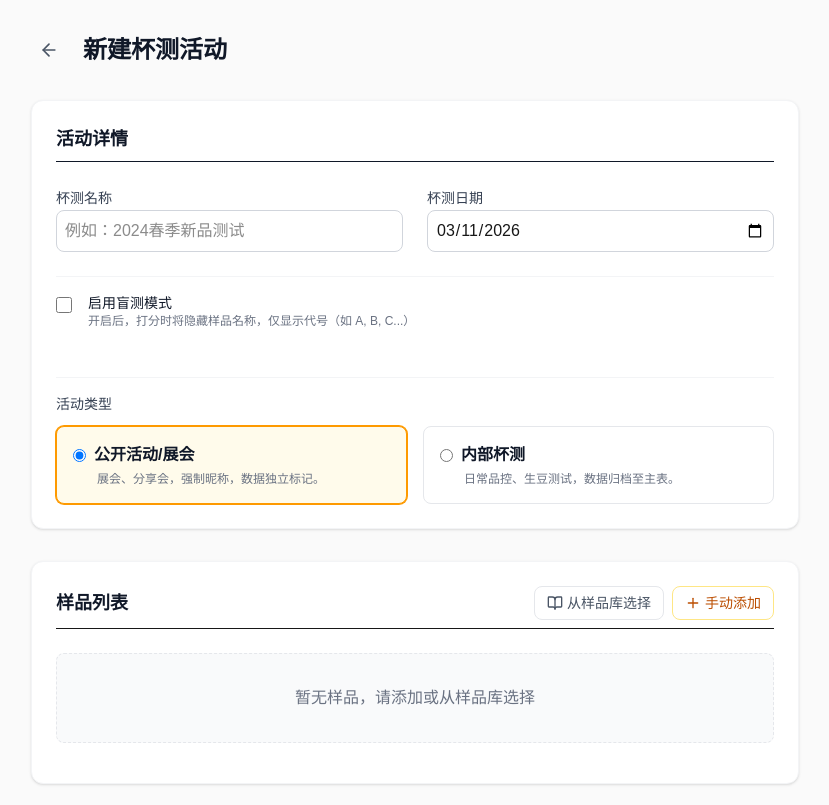
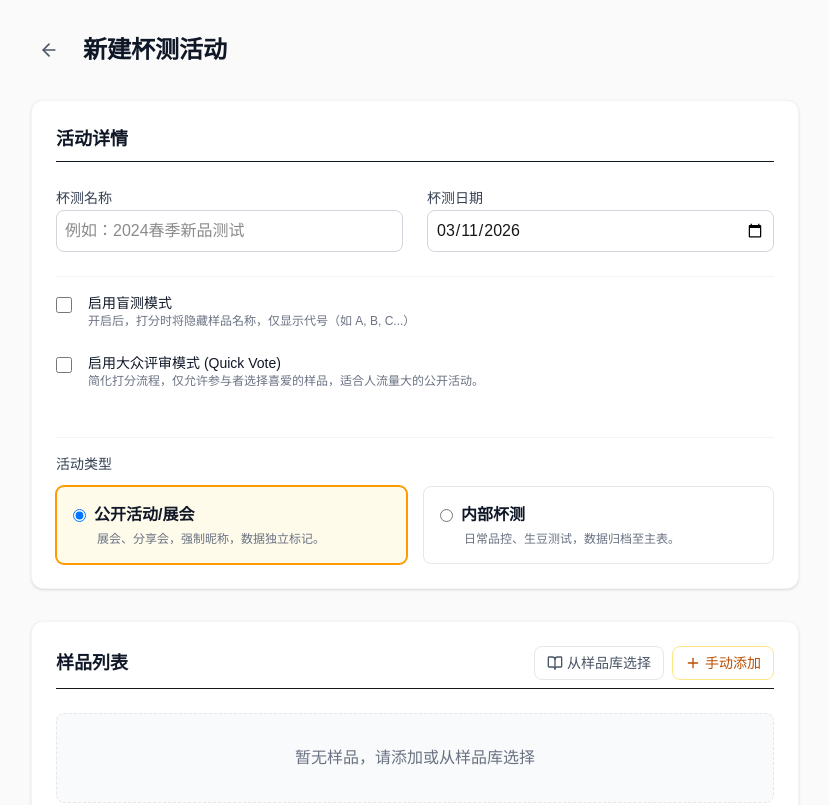
Before and after one commit to mapplezq/coffee-cupping-tool, a Next.js app: page /session/new in a window 1280 px wide. Shown: the top 805 px of the page, without its empty margins (225-1054 px from the left). Built offline with nearby package versions, Linux system fonts and the light colour scheme.

Commit message:
feat: add quick voting mode configuration

```diff
--- a/src/app/session/new/page.tsx
+++ b/src/app/session/new/page.tsx
@@ -25,6 +25,8 @@ const sessionSchema = z.object({
   blindMode: z.boolean().optional(),
   blindLabelType: z.enum(['letter', 'number']).optional(),
   type: z.enum(['internal', 'event']),
+  votingMode: z.boolean().optional(),
+  maxVotes: z.number().min(1).max(10).optional(),
 });
 
 type SessionFormValues = z.infer<typeof sessionSchema>;
@@ -46,6 +48,8 @@ export default function NewSessionPage() {
       blindMode: false,
       blindLabelType: 'number',
       type: 'event', // Default to Event as requested by user often using public events
+      votingMode: false,
+      maxVotes: 3,
     },
   });
 
@@ -57,6 +61,7 @@ export default function NewSessionPage() {
 
   const blindMode = watch('blindMode');
   const sessionType = watch('type');
+  const votingMode = watch('votingMode');
 
   const { fields, append, remove, move } = useFieldArray({
     control,
@@ -76,6 +81,8 @@ export default function NewSessionPage() {
         blindMode: data.blindMode,
         blindLabelType: data.blindLabelType,
         type: data.type, // Ensure type is passed correctly
+        votingMode: data.votingMode,
+        maxVotes: data.maxVotes || 3,
         createdAt: new Date().toISOString(),
         updatedAt: new Date().toISOString(),
         samples: data.samples.map(s => ({
@@ -212,6 +219,62 @@ export default function NewSessionPage() {
                           <span className="text-sm text-gray-600">字母 (A, B, C)</span>
                         </label>
                       </div>
+                    </div>
+                  )}
+                </div>
+              </div>
+
+              {/* Voting Mode Switch */}
+              <div className="flex items-start gap-4 mt-6">
+                <div className="flex items-center h-6">
+                  <input
+                    id="votingMode"
+                    type="checkbox"
+                    {...register("votingMode")}
+                    className="w-4 h-4 text-amber-600 border-gray-300 rounded focus:ring-amber-500"
+                  />
+                </div>
+                <div className="flex-1">
+                  <label htmlFor="votingMode" className="text-sm font-medium text-gray-900 block">
+                    启用大众评审模式 (Quick Vote)
+                  </label>
+                  <p className="text-xs text-gray-500">
+                    简化打分流程，仅允许参与者选择喜爱的样品，适合人流量大的公开活动。
+                  </p>
+
+                  {votingMode && (
+                    <div className="mt-3 flex items-center gap-4 animate-in fade-in slide-in-from-top-2">
+                      <label className="text-sm text-gray-700">每人最多可选:</label>
+                      <div className="flex items-center gap-2">
+                        <button
+                          type="button"
+                          onClick={() => {
+                            const current = watch('maxVotes') || 3;
+                            if (current > 1) setValue('maxVotes', current - 1);
+                          }}
+                          className="w-8 h-8 flex items-center justify-center border rounded hover:bg-gray-50"
+                        >
+                          -
+                        </button>
+                        <input
+                          type="number"
+                          {...register("maxVotes", { valueAsNumber: true })}
+                          className="w-12 text-center p-1 border rounded"
+                          min={1}
+                          max={10}
+                        />
+                        <button
+                          type="button"
+                          onClick={() => {
+                            const current = watch('maxVotes') || 3;
+                            if (current < 10) setValue('maxVotes', current + 1);
+                          }}
+                          className="w-8 h-8 flex items-center justify-center border rounded hover:bg-gray-50"
+                        >
+                          +
+                        </button>
+                      </div>
+                      <span className="text-sm text-gray-500">个样品</span>
                     </div>
                   )}
                 </div>
--- a/src/lib/types.ts
+++ b/src/lib/types.ts
@@ -8,6 +8,8 @@ export interface CuppingSession {
   blindLabelType?: 'letter' | 'number' // 'letter' (A, B, C) or 'number' (1, 2, 3)
   type?: 'internal' | 'event' // 'internal' by default, 'event' for public events
   isGuest?: boolean // Indicate if this session was joined via a share link
+  votingMode?: boolean // Enable quick voting mode
+  maxVotes?: number // Max votes allowed per user (e.g. 3)
   createdAt: string
   updatedAt: string
 }
@@ -63,6 +65,7 @@ export interface CuppingScore {
   totalScore: number
   defects: Defect[]
   notes: string
+  isFavorite?: boolean // For voting mode
   createdAt: string
 }
 
```
